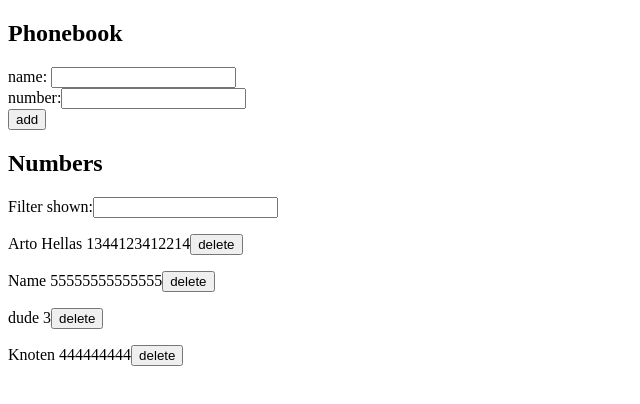
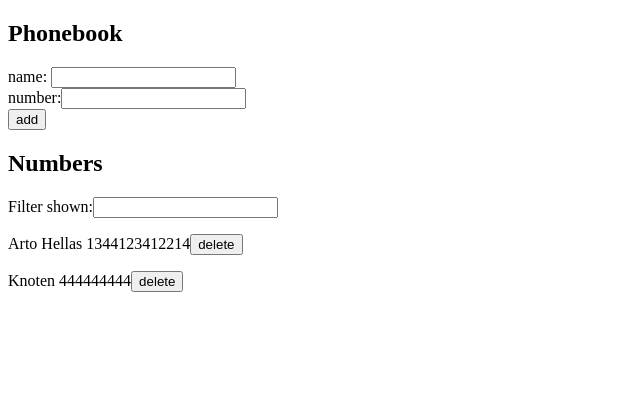
Before and after one commit to Alienatedlabor/FullStackOpen, a React (Create React App) app in the folder part2/phonebook/: page / in a window 1280 px wide. Shown: the top 404 px of the page, without its empty margins (0-640 px from the left). Built offline with nearby package versions, Linux system fonts and the light colour scheme; data requests are answered from the project's data file.

Commit message:
implement notifications for 2.17,still need filter

```diff
--- a/part2/phonebook/db.json
+++ b/part2/phonebook/db.json
@@ -6,16 +6,6 @@
       "id": 1
     },
     {
-      "name": "Name",
-      "number": "55555555555555",
-      "id": 2
-    },
-    {
-      "name": "dude",
-      "number": "3",
-      "id": 3
-    },
-    {
       "name": "Knoten",
       "number": "444444444",
       "id": 4
--- a/part2/phonebook/src/App.jsx
+++ b/part2/phonebook/src/App.jsx
@@ -35,12 +35,21 @@ const App = () => {
     if (window.confirm(`delete ${person.name}?`)) {
       phonebookService
         .deleteEntry(person.id)
-        .then(() =>
+        .then(() => {
           setPersons(
             persons.filter((loopPerson) => loopPerson.id !== person.id)
-          )
-        )
-        .catch((error) => alert(`${person.name} failed to be deleted`));
+          );
+          setNotificationStyle(successStyle);
+          setNotificationMessage(`${person.name} deleted`);
+          setTimeout(() => setNotificationMessage(null), 5000);
+          setTimeout(() => setNotificationStyle(null), 5000);
+        })
+        .catch((error) => {
+          setNotificationStyle(errorStyle);
+          setNotificationMessage(`${person.name} failed to be deleted.`);
+          setTimeout(() => setNotificationMessage(null), 5000);
+          setTimeout(() => setNotificationStyle(null), 5000);
+        });
     }
   };
 
@@ -80,13 +89,21 @@ const App = () => {
               )
             )
           )
-          .then(() => {
+          .then((returnedPerson) => {
             setNotificationStyle(successStyle);
             setNotificationMessage(`${newName} updated`);
             setTimeout(() => setNotificationMessage(null), 5000);
             setTimeout(() => setNotificationStyle(null), 5000);
           })
-          .catch((error) => alert('failed to update'));
+          .catch((error) => {
+            setNotificationStyle(errorStyle);
+            setNotificationMessage(
+              `${newName} failed to update. Entry may have already been deleted from the server`
+            );
+            //need some kind of filter here but not sure what parameters it needs  setPersons(persons.filter())
+            setTimeout(() => setNotificationMessage(null), 5000);
+            setTimeout(() => setNotificationStyle(null), 5000);
+          });
         setNewName('');
         setNewNumber('');
       }
@@ -96,7 +113,6 @@ const App = () => {
     }
 
     phonebookService.create(personObject).then((responseData) => {
-      console.log(responseData);
       setPersons(persons.concat(responseData));
       setNotificationMessage(`${responseData.name} created`);
       setNotificationStyle(successStyle);
```
